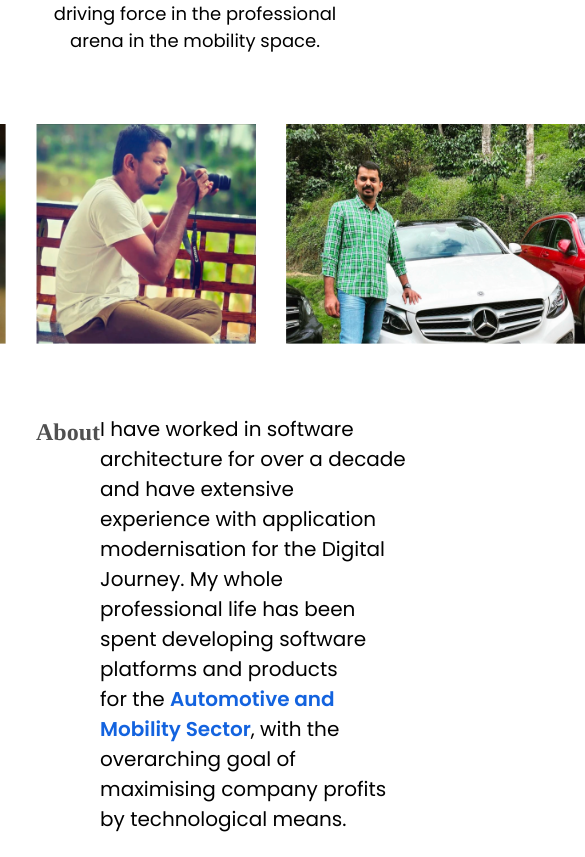
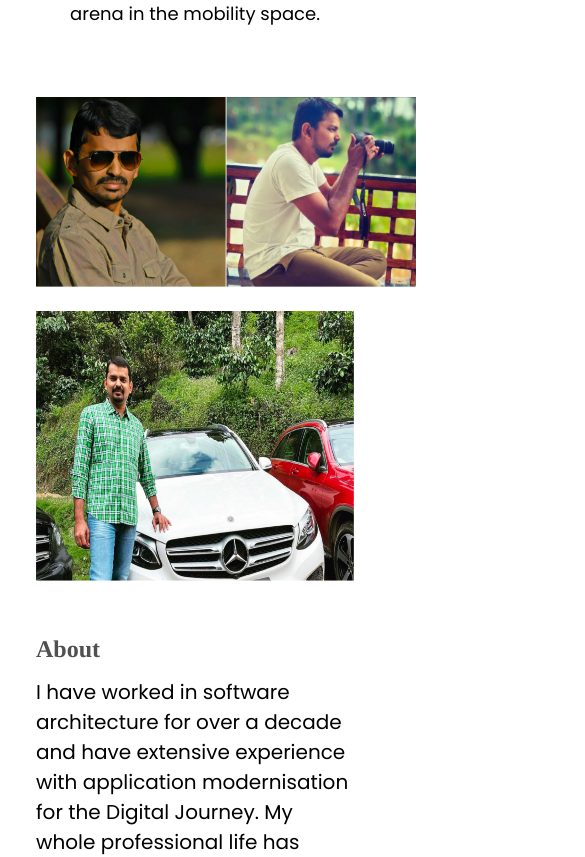
Before and after one commit to MeiyappanKannappa/meiyappan-portfolio, a React (Vite) app: page /about in a window 390 px wide. Shown: the part 383-1240 px from the top of the page, 585 px wide, since content can reach past the window. Built offline with nearby package versions, Linux system fonts and the light colour scheme.

Commit message:
Mobile Responsive

```diff
--- a/src/Screens/About.jsx
+++ b/src/Screens/About.jsx
@@ -4,16 +4,14 @@ import WorkExperience from "../sections/WorkExperience";
 
 const About = () => {
   return (
-    <main className="mb-[50px]">
-      <section className="text-[18px] font-poppins mt-[71px] text-center">
+    <main className="mb-[70px]">
+      <section className="text-[18px] font-poppins mt-[71px] text-center md:mx-[210px]">
         A technological dreamer and enthusiast that derives great satisfaction
-        from <br />
-        crafting sophisticated software structures, and I am dedicated to being
-        a <br />
-        driving force in the professional arena in the mobility space.
+        from crafting sophisticated software structures, and I am dedicated to
+        being a driving force in the professional arena in the mobility space.
       </section>
       <section className="mt-[70px] ">
-        <div className="flex justify-center gap-[30px] object-cover">
+        <div className="hidden md:flex justify-center gap-[30px] object-cover">
           {AboutImg.map((item) => (
             <img
               key={item.id}
@@ -22,68 +20,80 @@ const About = () => {
             />
           ))}
         </div>
+        <div className="mt-[50px] md:hidden ">
+          <div className="flex justify-between object-cover">
+            <img
+              src="/assets/images/about-2.png"
+              className="h-[190px] w-[190px]"
+            />
+            <img
+              src="/assets/images/about-1.png"
+              className="h-[190px] w-[190px]"
+            />
+          </div>
+          <div className="flex mt-6">
+            <img
+              src="/assets/images/about-3.png"
+              className="h-[270px] w-full "
+            />
+          </div>
+        </div>
       </section>
 
-      <section className="mt-[70px] md:-ml-[50px] ">
-        <div className="flex lg:justify-center">
-          <h1 className="text-[24px] font-bold text-[#505050] md:w-[320px]">
+      <section className="mt-[50px] md:mt-[70px] ">
+        <div className="md:flex md:justify-center">
+          <h1 className="mb-[10px] text-[24px] font-bold text-[#505050] md:mr-[230px]">
             About
           </h1>
-          <div className="text-[20px] font-poppins">
+          <div className="text-[20px] font-poppins md:mx-[20px] ">
             I have worked in software architecture for over a decade and have
-            extensive <br />
-            experience with application modernisation for the Digital Journey.
-            My whole
-            <br /> professional life has been spent developing software
-            platforms and products <br />
-            for the{" "}
+            extensive experience with application modernisation for the Digital
+            Journey. My whole professional life has been spent developing
+            software platforms and products for the{" "}
             <span className="text-[#1363DF] font-semibold">
               Automotive and Mobility Sector
             </span>
-            , with the overarching goal of
-            <br /> maximising company profits by technological means. <br />
+            , with the overarching goal of maximising company profits by
+            technological means.
+            <br />
             <br />
             Starting off as a Java/J2EE developer, I've now honed my skills in
-            Node.js, <br />
-            React.js, Android, React Native, and GoLang. Creating{" "}
+            Node.js, React.js, Android, React Native, and GoLang. Creating{" "}
             <span className="text-[#1363DF] font-semibold">
               B2C and B2B
             </span>{" "}
-            mobility <br />
-            systems in the cloud is where my heart is, and it's where I've had
-            the most
-            <br /> success as a developer. <br />
+            mobility systems in the cloud is where my heart is, and it's where
+            I've had the most success as a developer.
+            <br />
             <br />
             My Medium profile, msmechatronics.medium.com, is where I share{" "}
             <span className="text-[#1363DF] font-semibold">
-              articles <br />
-              on technological issues
+              articles on technological issues
             </span>{" "}
-            in addition to my day job. Feel free to ask me any <br />
-            questions you have on System Architecture, Java, Spring Boot, Spark,
+            in addition to my day job. Feel free to ask me any questions you
+            have on System Architecture, Java, Spring Boot, Spark, Android, iOS,
+            React.js, React Native, Azure, or GCP; I'm happy to share what I've
+            learned.
             <br />
-            Android, iOS, React.js, React Native, Azure, or GCP; I'm happy to
-            share what <br />
-            I've learned.
             <br />
-            <br /> You can email me at msmechatronics@gmail.com if you'd want to
-            get in <br />
+            You can email me at msmechatronics@gmail.com if you'd want to get in
             touch. On a more personal level, I have an{" "}
             <span className="text-[#1363DF] font-semibold">inner poet</span> and
-            love nothing more <br />
-            than to curl up with a good book and a{" "}
+            love nothing more than to curl up with a good book and a{" "}
             <span className="text-[#1363DF] font-semibold">
-              steaming mug of masala chai while <br />
-              it's raining outside.
+              steaming mug of masala chai while it's raining outside.
             </span>
           </div>
         </div>
       </section>
       <section className="mt-10 flex lg:justify-center md:-ml-[255px]">
-        <div className="flex">
-          <h1 class="text-[24px] font-bold text-[#505050] md:w-[320px] ">
+        <div className="md:flex">
+          <h1 class="hidden md:block text-[24px] font-bold text-[#505050] md:w-[320px] ">
             Work <br />
             Experience
+          </h1>
+          <h1 class="md:hidden mb-[10px] text-[24px] font-bold text-[#505050] md:w-[320px] ">
+            Work Experience
           </h1>
           <div className="md:mr-[80px]">
             <WorkExperience />
--- a/src/Screens/Home.jsx
+++ b/src/Screens/Home.jsx
@@ -6,14 +6,13 @@ import LatestProjects from "../sections/LatestProjects";
 const Home = () => {
   return (
     <main>
-      <section className="text-[15px] md:text-[18px] font-poppins mt-[71px] text-center">
+      <section className="text-[16px] md:text-[18px] font-poppins mt-[71px] text-center md:mx-[230px]">
         Indian architect and developer with a penchant for cloud-native
-        <br />
-        architecture and development. Created business-to-consumer
-        <br /> and business-to-business{" "}
-        <span className="text-[#1363DF] font-semibold">mobility systems</span>
+        architecture and development. Created business-to-consumer and
+        business-to-business
+        <span className="text-[#1363DF] font-semibold"> mobility systems</span>
       </section>
-      <section className="mt-[80px]">
+      <section className="md:mt-[80px]">
         <Dashlogo />
       </section>
       <section className="mt-[80px]">
--- a/src/components/Dashlogo.jsx
+++ b/src/components/Dashlogo.jsx
@@ -28,6 +28,24 @@ const Dashlogo = () => {
             width={"350"}
           />
         </div>
+        <div className="mx-[60px] mt-[50px] md:hidden  items-center ">
+          <div className="flex gap-10 justify-between">
+            <img
+              src="/assets/images/ford.png"
+              className="h-[60px] w-[170px] ml-3"
+            />
+            <img
+              src="/assets/images/benz.png"
+              className="h-[60px] w-[60px]  mr-4 "
+            />
+          </div>
+          <div className="flex mt-6">
+            <img
+              src="/assets/images/cognizant.png"
+              className="h-[60px] w-full "
+            />
+          </div>
+        </div>
       </div>
     </div>
   );
--- a/src/data/AboutImg.jsx
+++ b/src/data/AboutImg.jsx
@@ -1,7 +1,7 @@
 const AboutImg = [
   {
     id: 1,
-    imageurl: "/assets/images/about-2.png",
+    imageurl: "/assets/images/.png",
   },
   {
     id: 2,
--- a/src/sections/Blogs.jsx
+++ b/src/sections/Blogs.jsx
@@ -3,13 +3,15 @@ import Blogpost from "../data/Blogpost";
 
 const Blogs = () => {
   return (
-    <div className="flex justify-between">
-      <h1 className="text-[22px] font-bold text-[#505050]">Recent Posts</h1>
+    <div className="md:flex md:justify-between">
+      <h1 className="text-[26px] font-bold text-[#505050] md:text-[22px] mb-[10px]">
+        Recent Blogs
+      </h1>
       <div className="flex">
         <div className="flex-1 w-full ">
           {Blogpost.filter((item) => item.id % 2 !== 0).map(
             ({ id, link, imageurl }) => (
-              <div key={id} className="mb-7">
+              <div key={id} className="mb-5 md:mb-7">
                 <img src={imageurl} width={"450px"} />
               </div>
             )
@@ -18,7 +20,7 @@ const Blogs = () => {
         <div className="flex-1 w-full ml-4 ">
           {Blogpost.filter((item) => item.id % 2 == 0).map(
             ({ id, link, imageurl }) => (
-              <div key={id} className="mb-7">
+              <div key={id} className="mb-5 md:mb-7">
                 <img src={imageurl} width={"450px"} />
               </div>
             )
--- a/src/sections/LatestProjects.jsx
+++ b/src/sections/LatestProjects.jsx
@@ -3,23 +3,38 @@ import LatestProjectData from "../data/LatestProjectData";
 
 const LatestProjects = () => {
   return (
-    <div className="flex justify-between">
-      <h1 className="text-[22px] font-bold text-[#505050]">Latest Projects</h1>
-      <div className="flex">
-        <div className="flex-1 w-full ">
+    <div className="mt-[50px] md:flex md:justify-between">
+      <h1 className="text-[24px] md:text-[22px] font-bold text-[#505050]">
+        Latest Projects
+      </h1>
+      <div className="mt-[10px] md:flex">
+        <div
+          className="flex justify-center
+        md:flex-1 md:w-full "
+        >
           {LatestProjectData.filter((item) => item.id % 2 !== 0).map(
             ({ id, link, imageurl }) => (
-              <div key={id} className="mb-7">
-                <img src={imageurl} width={"450px"} />
+              <div key={id} className="mb-[10px] md:mb-7">
+                <img
+                  src={imageurl}
+                  width={"450px"}
+                  className="hidden md:flex"
+                />
+                <img src={imageurl} className="w-full md:hidden" />
               </div>
             )
           )}
         </div>
-        <div className="flex-1 w-full ml-4 ">
+        <div className="flex justify-center md:flex-1 md:w-full md:ml-4 ">
           {LatestProjectData.filter((item) => item.id % 2 == 0).map(
             ({ id, link, imageurl }) => (
-              <div key={id} className="mb-7">
-                <img src={imageurl} width={"450px"} />
+              <div key={id} className="mb-[10px] md:mb-7">
+                <img
+                  src={imageurl}
+                  width={"450px"}
+                  className="hidden md:flex"
+                />
+                <img src={imageurl} className="w-full md:hidden" />
               </div>
             )
           )}
--- a/src/sections/WorkExperience.jsx
+++ b/src/sections/WorkExperience.jsx
@@ -5,7 +5,7 @@ const WorkExperience = () => {
   return (
     <main>
       {WorkExperienceData.reverse().map((items) => (
-        <div className="mb-[30px]">
+        <div className="mb-[20px] md:mb-[30px]">
           <div key={items.id} className="text-[22px]">
             {items.JobTitle} •{" "}
             <span className="font-poppins text-[18px]">{items.Company}</span>
```
Also changed, not shown: src/Screens/Contact.jsx (+8 -8 lines).
